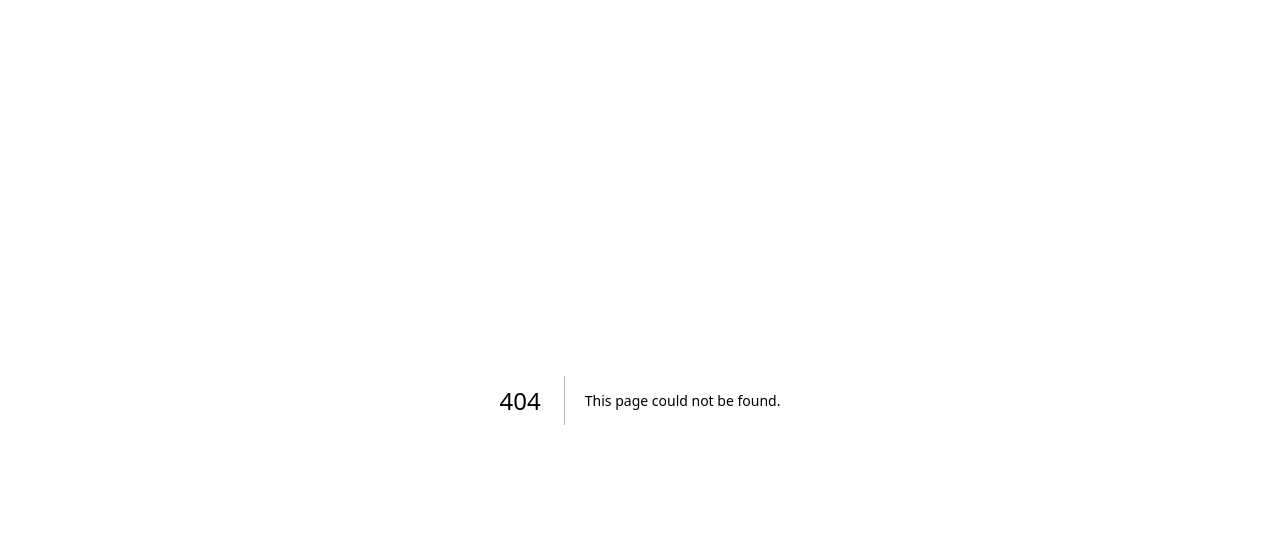
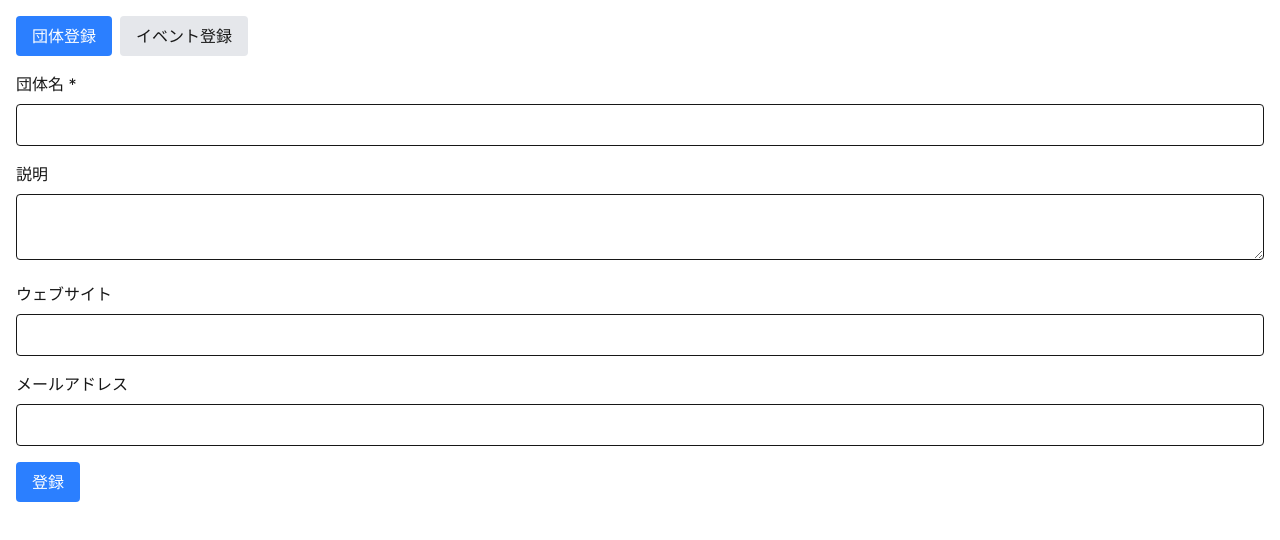
Before and after one commit to na2kera/event-list, a Next.js app: page /register in a window 1280 px wide. Before the commit this address had no page. Shown: the top 540 px of the page. Built offline with nearby package versions, Linux system fonts and the light colour scheme.

Commit message:
フォーム作成

```diff
--- /dev/null
+++ b/app/api/events/route.ts
@@ -0,0 +1,22 @@
+import { prisma } from "@/app/lib/prisma";
+import { NextResponse } from "next/server";
+
+export async function POST(request: Request) {
+  try {
+    const body = await request.json();
+    const event = await prisma.event.create({
+      data: {
+        ...body,
+        startDateTime: new Date(body.startDateTime),
+        endDateTime: body.endDateTime ? new Date(body.endDateTime) : null,
+      },
+    });
+    return NextResponse.json(event);
+  } catch (error) {
+    console.error("Error creating event:", error);
+    return NextResponse.json(
+      { error: "Error creating event" },
+      { status: 500 }
+    );
+  }
+}
--- /dev/null
+++ b/app/api/organizations/route.ts
@@ -0,0 +1,31 @@
+import { prisma } from "@/app/lib/prisma";
+import { NextResponse } from "next/server";
+
+export async function POST(request: Request) {
+  try {
+    const body = await request.json();
+    const organization = await prisma.organization.create({
+      data: body,
+    });
+    return NextResponse.json(organization);
+  } catch (error) {
+    console.error("Error creating organization:", error);
+    return NextResponse.json(
+      { error: "Error creating organization" },
+      { status: 500 }
+    );
+  }
+}
+
+export async function GET() {
+  try {
+    const organizations = await prisma.organization.findMany();
+    return NextResponse.json(organizations);
+  } catch (error) {
+    console.error("Error fetching organizations:", error);
+    return NextResponse.json(
+      { error: "Error fetching organizations" },
+      { status: 500 }
+    );
+  }
+}
--- /dev/null
+++ b/app/register/page.tsx
@@ -0,0 +1,182 @@
+"use client";
+
+import { useState } from "react";
+import { useForm } from "react-hook-form";
+import { Organization, Event } from "../types";
+
+export default function RegisterPage() {
+  const [activeTab, setActiveTab] = useState<"organization" | "event">(
+    "organization"
+  );
+
+  const organizationForm = useForm<Organization>();
+  const eventForm = useForm<Event>();
+
+  const onOrganizationSubmit = async (data: Organization) => {
+    try {
+      const response = await fetch("/api/organizations", {
+        method: "POST",
+        headers: { "Content-Type": "application/json" },
+        body: JSON.stringify(data),
+      });
+      if (!response.ok) throw new Error("Failed to create organization");
+      organizationForm.reset();
+      alert("団体を登録しました");
+    } catch (error) {
+      console.error("Error creating organization:", error);
+      alert("エラーが発生しました");
+    }
+  };
+
+  const onEventSubmit = async (data: Event) => {
+    try {
+      const response = await fetch("/api/events", {
+        method: "POST",
+        headers: { "Content-Type": "application/json" },
+        body: JSON.stringify(data),
+      });
+      if (!response.ok) throw new Error("Failed to create event");
+      eventForm.reset();
+      alert("イベントを登録しました");
+    } catch (error) {
+      console.error("Error creating event:", error);
+      alert("エラーが発生しました");
+    }
+  };
+
+  return (
+    <div className="container mx-auto p-4">
+      <div className="mb-4">
+        <button
+          className={`mr-2 px-4 py-2 rounded ${
+            activeTab === "organization"
+              ? "bg-blue-500 text-white"
+              : "bg-gray-200"
+          }`}
+          onClick={() => setActiveTab("organization")}
+        >
+          団体登録
+        </button>
+        <button
+          className={`px-4 py-2 rounded ${
+            activeTab === "event" ? "bg-blue-500 text-white" : "bg-gray-200"
+          }`}
+          onClick={() => setActiveTab("event")}
+        >
+          イベント登録
+        </button>
+      </div>
+
+      {activeTab === "organization" ? (
+        <form
+          onSubmit={organizationForm.handleSubmit(onOrganizationSubmit)}
+          className="space-y-4"
+        >
+          <div>
+            <label className="block mb-2">団体名 *</label>
+            <input
+              {...organizationForm.register("name", { required: true })}
+              className="w-full p-2 border rounded"
+            />
+          </div>
+          <div>
+            <label className="block mb-2">説明</label>
+            <textarea
+              {...organizationForm.register("description")}
+              className="w-full p-2 border rounded"
+            />
+          </div>
+          <div>
+            <label className="block mb-2">ウェブサイト</label>
+            <input
+              type="url"
+              {...organizationForm.register("website")}
+              className="w-full p-2 border rounded"
+            />
+          </div>
+          <div>
+            <label className="block mb-2">メールアドレス</label>
+            <input
+              type="email"
+              {...organizationForm.register("email")}
+              className="w-full p-2 border rounded"
+            />
+          </div>
+          <button
+            type="submit"
+            className="bg-blue-500 text-white px-4 py-2 rounded"
+          >
+            登録
+          </button>
+        </form>
+      ) : (
+        <form
+          onSubmit={eventForm.handleSubmit(onEventSubmit)}
+          className="space-y-4"
+        >
+          <div>
+            <label className="block mb-2">イベント名 *</label>
+            <input
+              {...eventForm.register("title", { required: true })}
+              className="w-full p-2 border rounded"
+            />
+          </div>
+          <div>
+            <label className="block mb-2">説明</label>
+            <textarea
+              {...eventForm.register("description")}
+              className="w-full p-2 border rounded"
+            />
+          </div>
+          <div>
+            <label className="block mb-2">開始日時 *</label>
+            <input
+              type="datetime-local"
+              {...eventForm.register("startDateTime", { required: true })}
+              className="w-full p-2 border rounded"
+            />
+          </div>
+          <div>
+            <label className="block mb-2">終了日時</label>
+            <input
+              type="datetime-local"
+              {...eventForm.register("endDateTime")}
+              className="w-full p-2 border rounded"
+            />
+          </div>
+          <div>
+            <label className="block mb-2">場所</label>
+            <input
+              {...eventForm.register("location")}
+              className="w-full p-2 border rounded"
+            />
+          </div>
+          <div>
+            <label className="block mb-2">詳細URL</label>
+            <input
+              type="url"
+              {...eventForm.register("detailUrl")}
+              className="w-full p-2 border rounded"
+            />
+          </div>
+          <div>
+            <label className="block mb-2">主催団体 *</label>
+            <select
+              {...eventForm.register("organizationId", { required: true })}
+              className="w-full p-2 border rounded"
+            >
+              <option value="">選択してください</option>
+              {/* 団体一覧を表示（APIから取得） */}
+            </select>
+          </div>
+          <button
+            type="submit"
+            className="bg-blue-500 text-white px-4 py-2 rounded"
+          >
+            登録
+          </button>
+        </form>
+      )}
+    </div>
+  );
+}
--- /dev/null
+++ b/app/types/index.ts
@@ -0,0 +1,18 @@
+export type Organization = {
+  id: string;
+  name: string;
+  description?: string;
+  website?: string;
+  email?: string;
+};
+
+export type Event = {
+  id: string;
+  title: string;
+  description?: string;
+  startDateTime: Date;
+  endDateTime?: Date;
+  location?: string;
+  detailUrl?: string;
+  organizationId: string;
+};
--- a/package.json
+++ b/package.json
@@ -10,13 +10,16 @@
   },
   "dependencies": {
     "@auth/prisma-adapter": "^2.8.0",
+    "@hookform/resolvers": "^4.1.3",
     "@prisma/client": "^6.4.1",
     "@supabase/supabase-js": "^2.49.1",
     "next": "15.2.1",
     "next-auth": "^4.24.11",
     "prisma": "^6.4.1",
     "react": "^19.0.0",
-    "react-dom": "^19.0.0"
+    "react-dom": "^19.0.0",
+    "react-hook-form": "^7.54.2",
+    "zod": "^3.24.2"
   },
   "devDependencies": {
     "@eslint/eslintrc": "^3",
```
Also changed, not shown: 2 other files (tests, documents, lock files or other folders).
